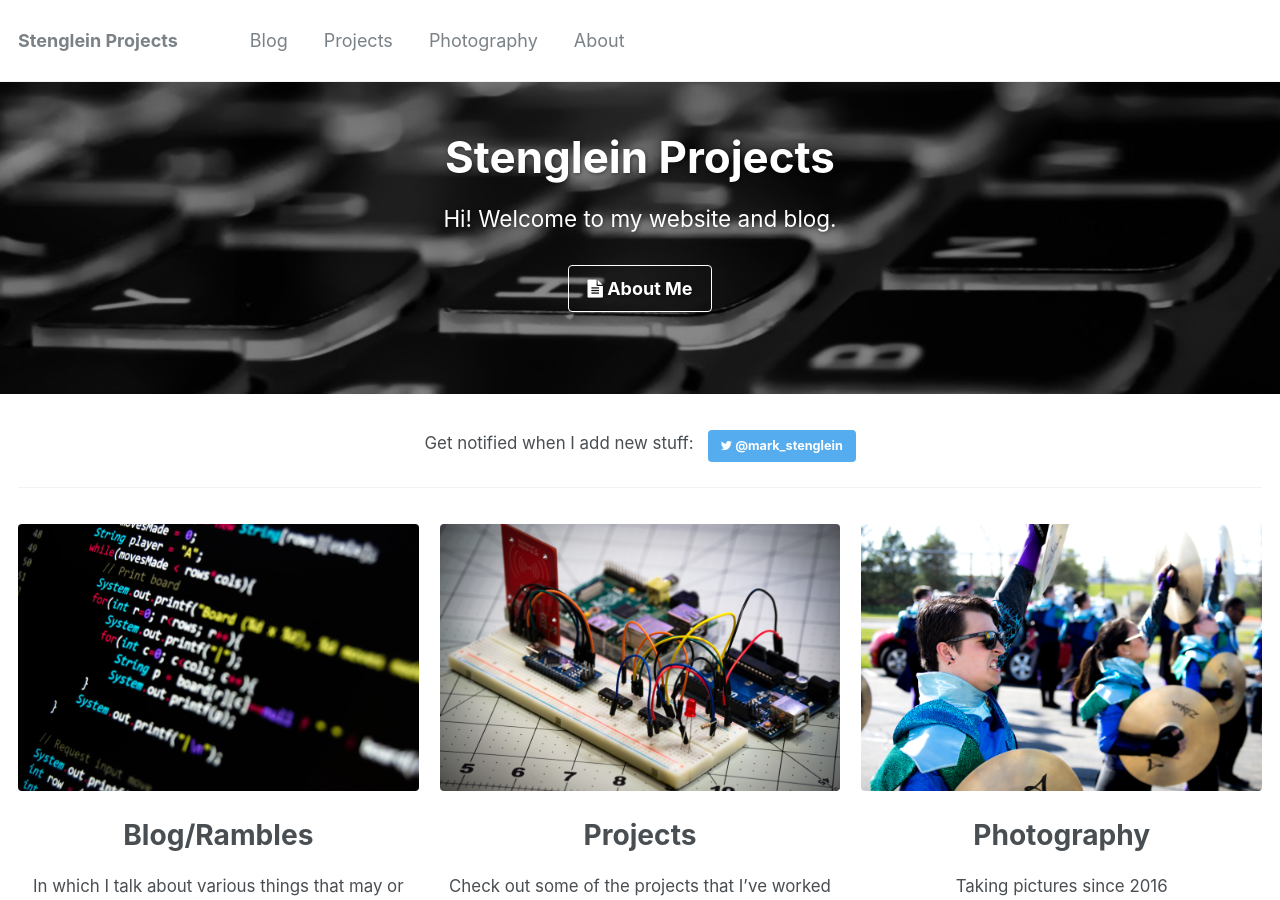
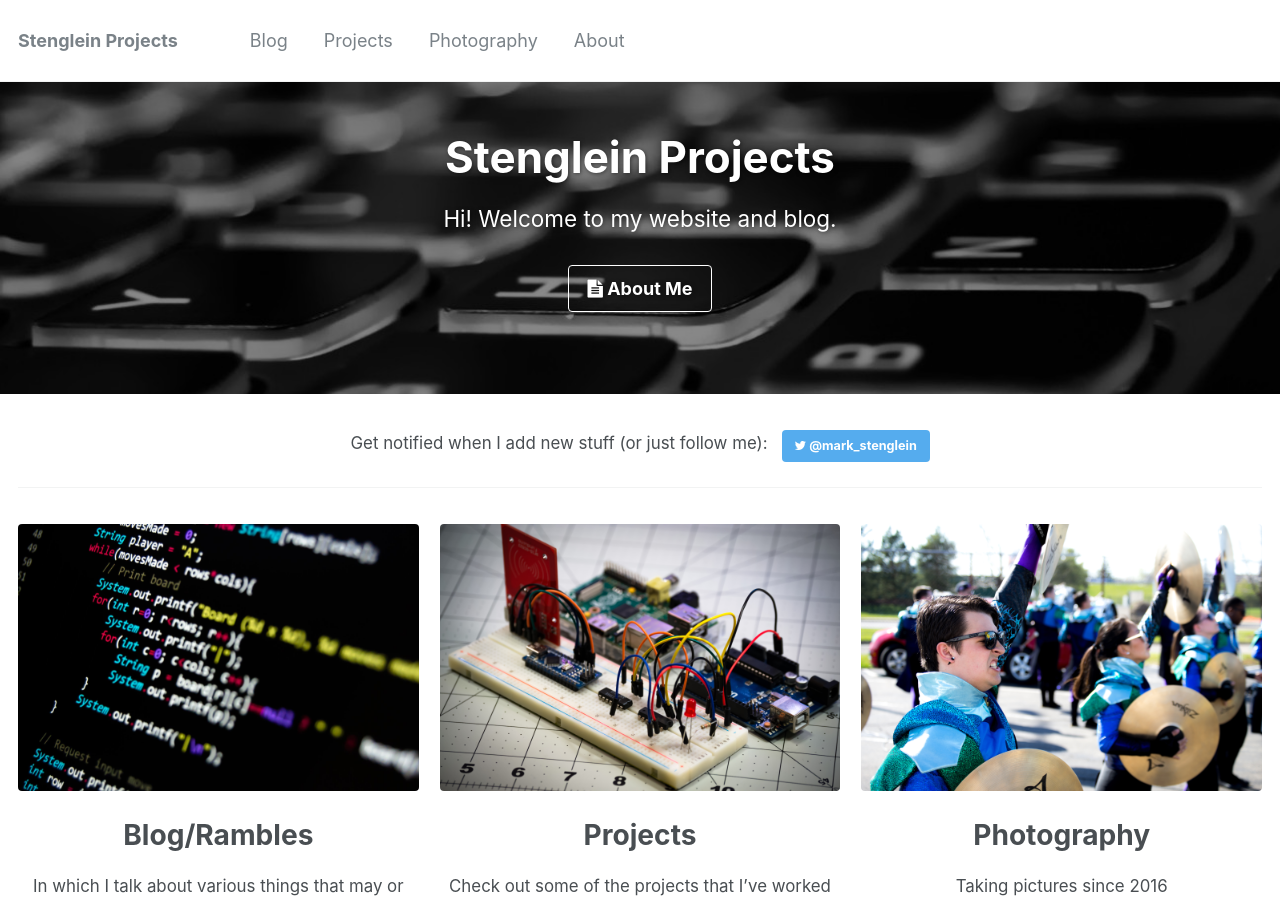
Before and after one commit to ocelotsloth/ocelotsloth.github.io, a Jekyll site: the page built from _pages/home.md, in a window 1280 px wide and 900 px high. Built offline with Jekyll 4.4.1, drawn with Linux system fonts in a browser that asks for light colours.

Commit message:
test change to home page for git hook

```diff
--- a/_pages/home.md
+++ b/_pages/home.md
@@ -30,7 +30,7 @@ feature_row:
     url: "/photography/"
     btn_label: "Learn More"
 intro:
-  - excerpt: 'Get notified when I add new stuff: &nbsp; [<i class="fa fa-twitter"></i> @mark_stenglein](https://twitter.com/mark_stenglein){: .btn .btn--twitter}'
+  - excerpt: 'Get notified when I add new stuff (or just follow me): &nbsp; [<i class="fa fa-twitter"></i> @mark_stenglein](https://twitter.com/mark_stenglein){: .btn .btn--twitter}'
 ---
 
 <center>{% include feature_row id="intro" type="center" %}</center>
```
